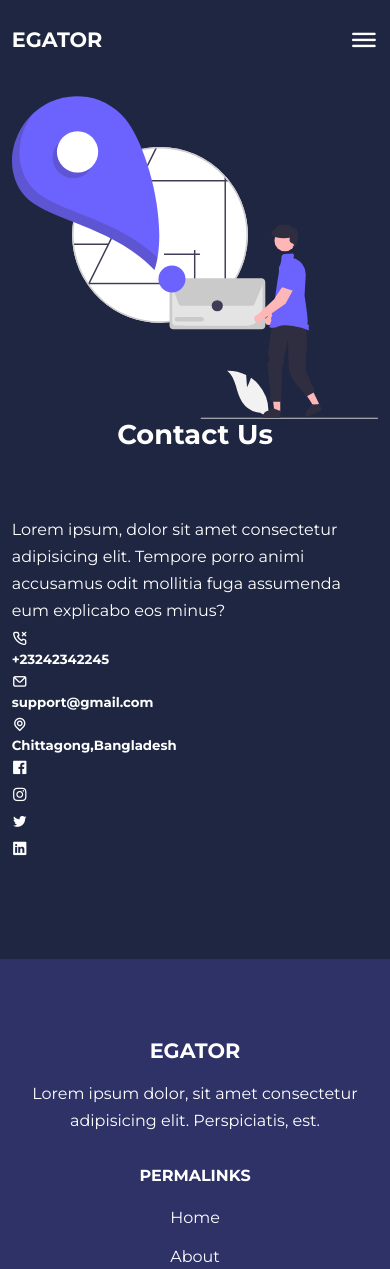
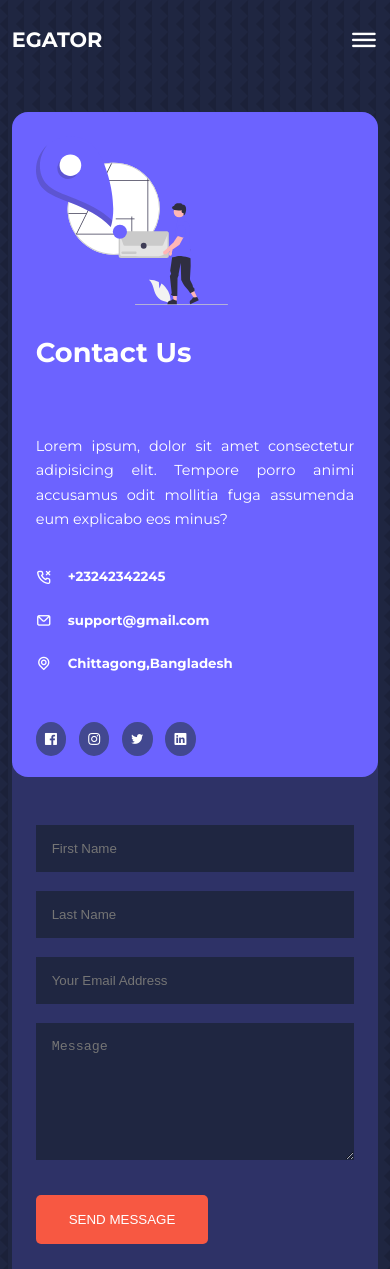
Before and after one commit to hamidhosen42/SmartLearn, a plain HTML site: page contact.html in a window 390 px wide. Shown: the top 1269 px of the page. Drawn offline with nearby package versions, Linux system fonts and the light colour scheme.

Commit message:
final code

```diff
--- a/contact.html
+++ b/contact.html
@@ -23,6 +23,12 @@
     <!--! CSS connect -->
     <link rel="stylesheet" href="./css/style.css" />
     <link rel="stylesheet" href="./css/contact.css">
+
+    <style>
+        body {
+            background-image: url('./images/bg-texture.png');
+        }
+    </style>
 
 </head>
 
@@ -88,64 +94,74 @@
                     </li>
                 </ul>
             </aside>
+            <form action="https://formspree.io/f/mpznlnqq" method="POST" class="contact__form">
+                <div class="form__name">
+                    <input type="text" name="First Name" placeholder="First Name" required>
+                    <input type="text" name="Last Name" placeholder="Last Name" required>
+                </div>
+                <input type="email" name="Email Address" placeholder="Your Email Address" required>
+                <textarea name="Message" rows="7" placeholder="Message"></textarea>
+                <button type="submit" class="btn btn-primary">SEND MESSAGE</button>
+            </form>
         </div>
     </section>
 
+
     <!-- !================Footer section Start===== -->
     <footer>
-        <div class="container footer__container">
-            <div class="footer__1">
-                <a href="index.html" class="footer__logo">
+        <div class="container footer__container ">
+            <div class="footer__1 ">
+                <a href="index.html " class="footer__logo ">
                     <h4>EGATOR</h4>
                 </a>
                 <p>Lorem ipsum dolor, sit amet consectetur adipisicing elit. Perspiciatis, est.</p>
             </div>
-            <div class="footer__2">
+            <div class="footer__2 ">
                 <h4>PERMALINKS</h4>
-                <ul class="permalinks">
-                    <li><a href="index.html">Home</a></li>
-                    <li><a href="about.html">About</a></li>
-                    <li><a href="courses.html">Courses</a></li>
-                    <li><a href="contact.html">Contact</a></li>
+                <ul class="permalinks ">
+                    <li><a href="index.html ">Home</a></li>
+                    <li><a href="about.html ">About</a></li>
+                    <li><a href="courses.html ">Courses</a></li>
+                    <li><a href="contact.html ">Contact</a></li>
                 </ul>
             </div>
-            <div class="footer__3">
+            <div class="footer__3 ">
                 <h4>PRIVACY</h4>
-                <ul class="privacy">
+                <ul class="privacy ">
                     <li>
-                        <a href="#">Privacy Policy</a>
+                        <a href="# ">Privacy Policy</a>
                     </li>
                     <li>
-                        <a href="#">Terms and Conditions</a>
+                        <a href="# ">Terms and Conditions</a>
                     </li>
                     <li>
-                        <a href="#">Refund Policy</a>
+                        <a href="# ">Refund Policy</a>
                     </li>
                 </ul>
             </div>
-            <div class="footer__4">
+            <div class="footer__4 ">
                 <h4>CONTACT Us</h4>
                 <div>
                     <p>+01 858 577 340</p>
                     <p>hamidhosen6403@gmail.com</p>
                 </div>
-                <ul class="footer__socials">
+                <ul class="footer__socials ">
                     <li>
-                        <a href="#" class="uil uil-instagram-alt"></a>
+                        <a href="# " class="uil uil-instagram-alt "></a>
                     </li>
                     <li>
-                        <a href="#" class="uil uil-twitter"></a>
+                        <a href="# " class="uil uil-twitter "></a>
                     </li>
                     <li>
-                        <a href="#" class="uil uil-facebook"></a>
+                        <a href="# " class="uil uil-facebook "></a>
                     </li>
                     <li>
-                        <a href="#" class="uil uil-linkedin-alt"></a>
+                        <a href="# " class="uil uil-linkedin-alt "></a>
                     </li>
                 </ul>
             </div>
         </div>
-        <div class="footer__copyright">
+        <div class="footer__copyright ">
             <small>© 2022 Copyright: MDBootstrap.com</small>
         </div>
     </footer>
@@ -153,7 +169,7 @@
 
 
     <!-- !JAVASCRIPTS CONNECT -->
-    <script src="./js/main.js"></script>
+    <script src="./js/main.js "></script>
 </body>
 
 </html>
--- a/css/contact.css
+++ b/css/contact.css
@@ -0,0 +1,142 @@
+.contact__container {
+    background-color: var(--color-bg1);
+    padding: 4rem;
+    display: grid;
+    grid-template-columns: 40% 60%;
+    gap: 4rem;
+    height: 30rem;
+    margin: 7rem auto;
+    border-radius: 1rem;
+}
+
+
+/* !=========ASIDE ========*/
+
+.contact__aside {
+    background-color: var(--color-primary);
+    padding: 3rem;
+    border-radius: 1rem;
+    position: relative;
+    bottom: 10rem;
+}
+
+.aside__image {
+    width: 12rem;
+    margin-bottom: 2rem;
+}
+
+.contact__aside h2 {
+    text-align: left;
+}
+
+.contact__aside p {
+    text-align: justify;
+    font-size: 0.9rem;
+    margin-bottom: 2rem;
+}
+
+.contact__details li {
+    display: flex;
+    gap: 1rem;
+    align-items: center;
+    margin-bottom: 1rem;
+}
+
+.contact__socials {
+    display: flex;
+    gap: 0.8rem;
+    margin-top: 3rem;
+}
+
+.contact__socials a {
+    background-color: var(--color-bg2);
+    padding: 0.5rem;
+    border-radius: 50%;
+    font-size: 0.9rem;
+    transition: var(--transition);
+}
+
+.contact__socials a :hover {
+    background: transparent;
+}
+
+
+/* !=============form======== */
+
+.contact__form {
+    display: flex;
+    flex-direction: column;
+    gap: 1.2rem;
+    margin-right: 4rem;
+}
+
+.form__name {
+    display: flex;
+    gap: 1.2rem;
+}
+
+.contact__form input[type="text"] {
+    width: 50%;
+}
+
+input,
+textarea {
+    width: 100%;
+    padding: 1rem;
+    background-color: var(--color-bg);
+    color: var(--color-white);
+}
+
+.contact__form .btn {
+    width: max-content;
+    margin-top: 1rem;
+    cursor: pointer;
+}
+
+
+/* !====mediaquery START========== */
+
+@media screen and (max-width:1024px) {
+    .contact {
+        padding-bottom: 0;
+    }
+    .contact__container {
+        gap: 1.5rem;
+        margin-top: 3rem;
+        height: auto;
+        padding: 1.5rem;
+    }
+    .contact__aside {
+        width: auto;
+        padding: 1.5rem;
+        bottom: 0;
+    }
+    .contact__form {
+        align-self: center;
+        margin-right: 1.5rem;
+    }
+}
+
+
+/* !====mediaquery START (TABLET)========== */
+
+@media screen and (max-width:600px) {
+    .contact {
+        padding-bottom: 0;
+    }
+    .contact__container {
+        grid-template-columns: 1fr;
+        gap: 3rem;
+        margin-top: 1rem;
+        padding: 0;
+    }
+    .contact__form {
+        margin: 0 1.5rem 3rem;
+    }
+    .form__name {
+        flex-direction: column;
+    }
+    .contact__form input[type="text"] {
+        width: 100%;
+    }
+}
```
Also changed, not shown: about.html (+6 -0 lines), courses.html (+4 -0 lines), index.html (+7 -0 lines).
